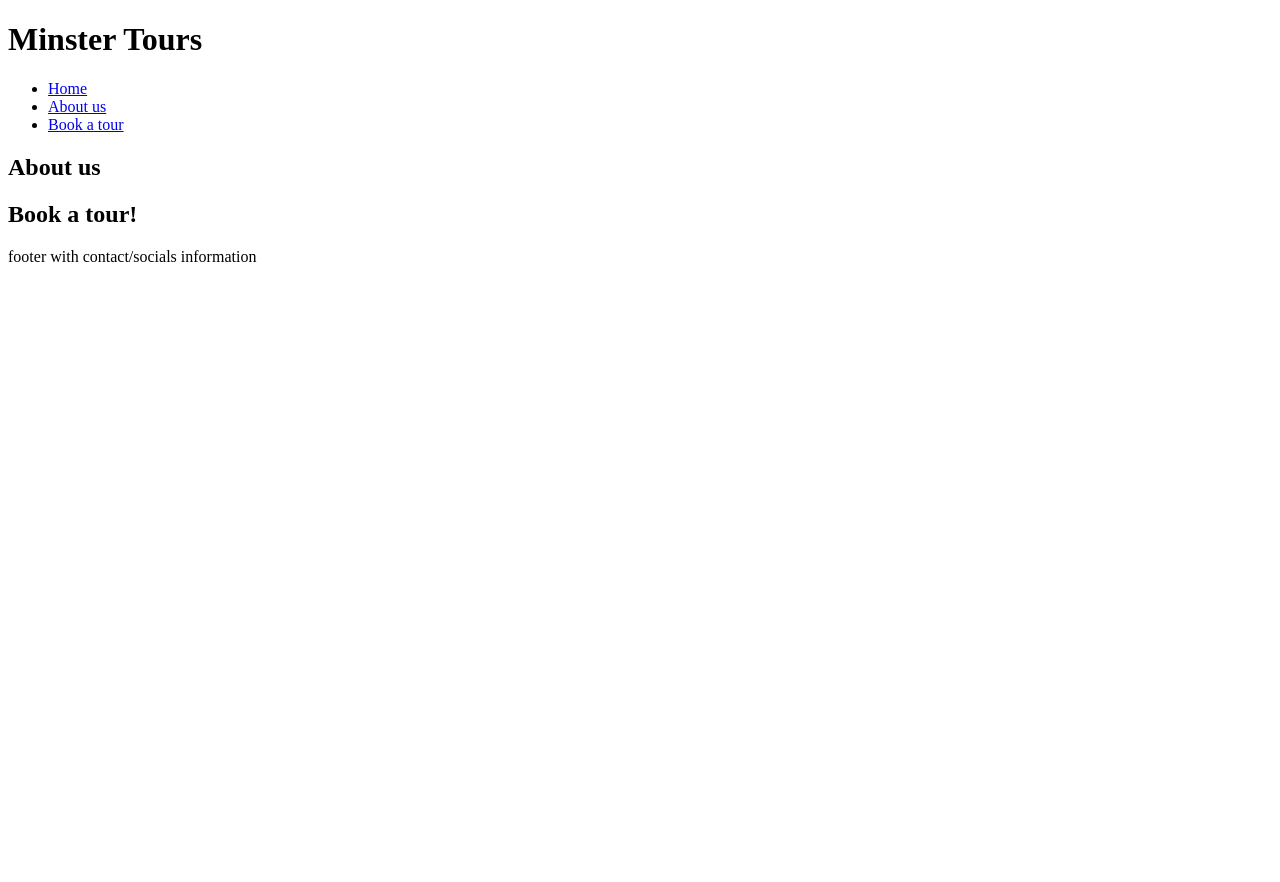
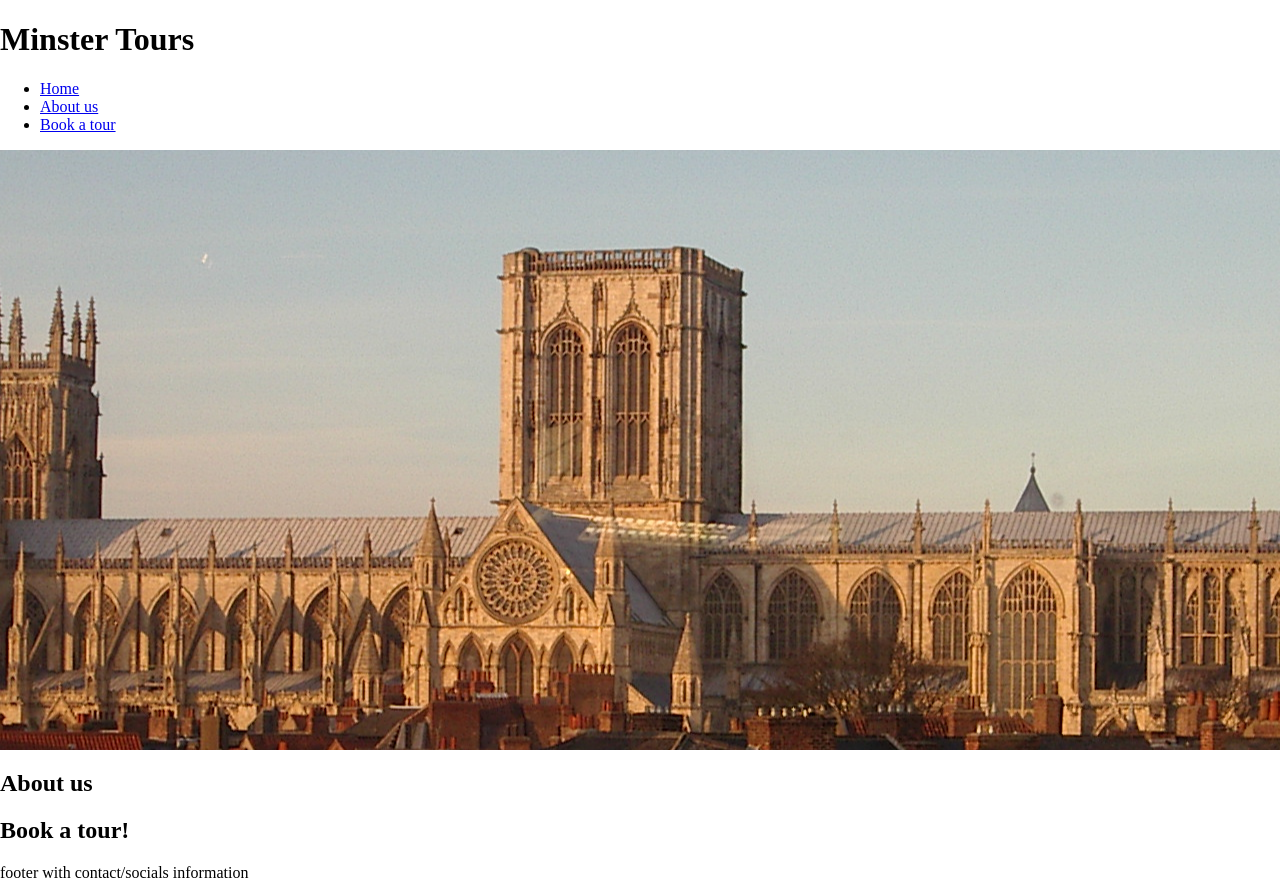
Before and after one commit to MaddieCastle/minster-tours-project, a plain HTML site: page index.html in a window 1280 px wide. Before the commit the page ends 800 px from the top, so only its background shows below. Drawn offline with Linux system fonts and the light colour scheme.

Commit message:
add landing page image with styling and add overiew to README

```diff
--- a/assets/css/style.css
+++ b/assets/css/style.css
@@ -0,0 +1,14 @@
+/* Default styling for body elements */
+body {
+    margin: 0;
+    padding: 0;
+    border: 0;
+}
+
+/* Landing page image */
+#landing-page-image {
+    /* Image source: https://commons.wikimedia.org/wiki/File:York_Minster_from_M%26S.JPG */
+    background: url('../images/hero-image.JPG') center 40% no-repeat fixed;
+    height: 75vh;
+    width: 100%;
+}
--- a/index.html
+++ b/index.html
@@ -24,6 +24,8 @@
             </div>
         </nav>
     </header>
+    <!-- Landing page image -->
+    <div id="landing-page-image"></div>
     <!-- About us -->
     <section>
         <div id="about-us">
```
Also changed, not shown: assets/images/hero-image.JPG (added), 1 other file.
